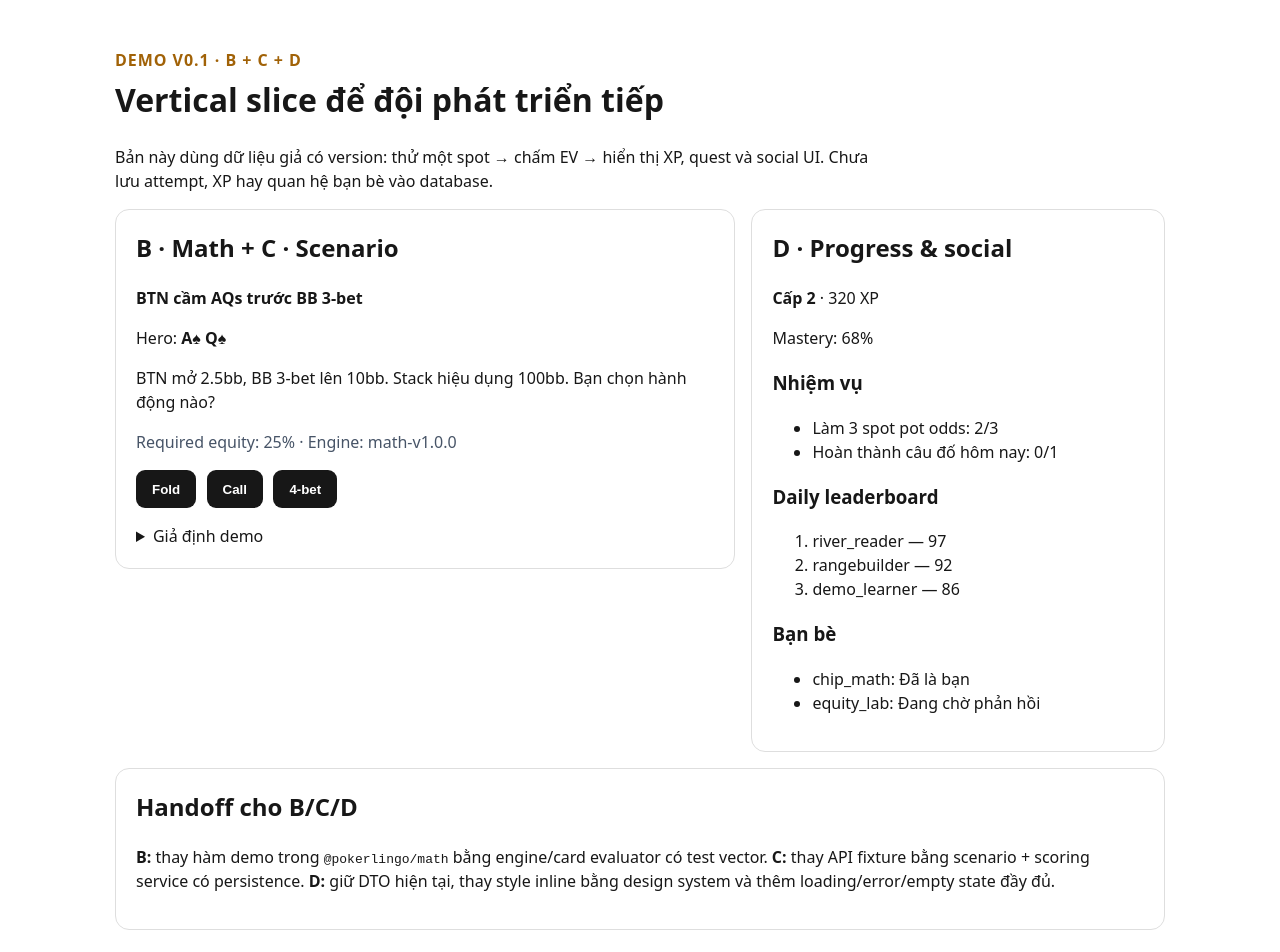
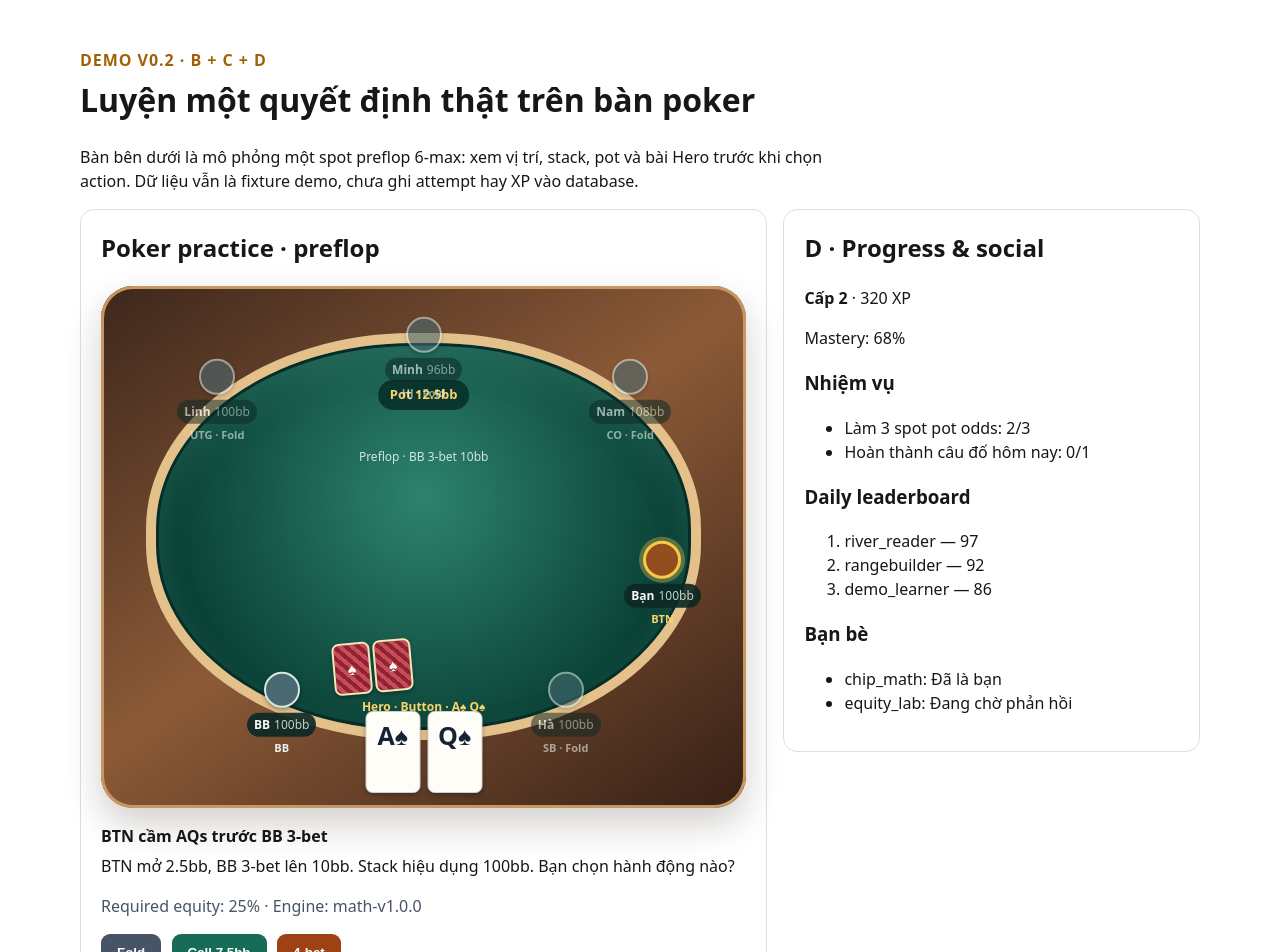
Before and after one commit to guangnn-161/Pokerlingo, a Next.js app in the folder apps/web/: page /demo in a window 1280 px wide. Shown: the top 952 px of the page. Built offline with nearby package versions, Linux system fonts and the light colour scheme.

Commit message:
feat(demo): render interactive poker practice table

```diff
--- a/apps/web/app/demo/demo-client.tsx
+++ b/apps/web/app/demo/demo-client.tsx
@@ -1,15 +1,58 @@
 "use client";
 
-import { useEffect, useState } from "react";
+import { useEffect, useState, type CSSProperties } from "react";
 
 type Action = "fold" | "call" | "raise";
 type ScenarioResponse = { data: { scenario: { id: string; title: string; heroHand: string; prompt: string; actions: Action[]; assumptions: string[] }; math: { requiredEquity: number; engineVersion: string } } };
 type AttemptResult = { data: { selectedAction: Action; recommendedAction: Action; selectedEvBb: number; evLossBb: number; score: number; explanation: string; assumptions: string[]; demo: true } };
 type DashboardResponse = { data: { xp: number; level: number; mastery: number; quests: { id: string; title: string; progress: number; target: number }[]; leaderboard: { rank: number; handle: string; score: number }[]; friends: { handle: string; status: string }[] } };
 
-const actionLabel: Record<Action, string> = { fold: "Fold", call: "Call", raise: "4-bet" };
+type PlayingCardProps = { value?: string; faceDown?: boolean; compact?: boolean };
+type SeatProps = { name: string; position: string; stack: string; style: CSSProperties; active?: boolean; folded?: boolean };
+
+const actionLabel: Record<Action, string> = { fold: "Fold", call: "Call 7.5bb", raise: "4-bet" };
 const card = { border: "1px solid #dedede", borderRadius: 14, padding: "1.25rem", background: "#fff" };
 const button = { border: 0, borderRadius: 9, padding: ".7rem 1rem", background: "#171717", color: "#fff", cursor: "pointer", fontWeight: 700 } as const;
+
+function PlayingCard({ value, faceDown = false, compact = false }: PlayingCardProps) {
+  const red = Boolean(value && /[♥♦]/.test(value));
+  const size = compact ? { width: 34, height: 48, fontSize: 16 } : { width: 53, height: 75, fontSize: 25 };
+
+  if (faceDown) {
+    return <span aria-label="Lá bài úp" style={{ ...size, display: "inline-grid", placeItems: "center", borderRadius: 7, border: "2px solid #f7e6b7", background: "repeating-linear-gradient(45deg, #8f2430, #8f2430 4px, #c64c59 4px, #c64c59 8px)", boxShadow: "0 2px 4px #0005" }}>♠</span>;
+  }
+
+  return <span aria-label={`Lá bài ${value}`} style={{ ...size, display: "inline-flex", alignItems: "flex-start", justifyContent: "center", paddingTop: compact ? 3 : 5, borderRadius: 7, border: "1px solid #d0d0d0", background: "#fffdf8", color: red ? "#c32631" : "#152238", boxShadow: "0 2px 4px #0004", fontWeight: 800 }}>{value}</span>;
+}
+
+function Seat({ name, position, stack, style, active, folded }: SeatProps) {
+  return <div style={{ ...style, position: "absolute", transform: "translate(-50%, -50%)", minWidth: 100, textAlign: "center", opacity: folded ? 0.58 : 1 }}>
+    <div aria-hidden="true" style={{ width: 32, height: 32, borderRadius: "50%", margin: "0 auto 3px", border: active ? "3px solid #f8c84a" : "2px solid #d8e8e0", background: active ? "#944e1e" : "#496a72", boxShadow: active ? "0 0 0 4px #f8c84a55" : "0 2px 4px #0005" }} />
+    <div style={{ display: "inline-flex", alignItems: "center", gap: 4, padding: "3px 7px", borderRadius: 99, color: "#f7faf8", background: "#0d2825e8", fontSize: 12, whiteSpace: "nowrap" }}><strong>{name}</strong><span style={{ color: "#bcd5cb" }}>{stack}</span></div>
+    <div style={{ marginTop: 3, color: active ? "#f8d46a" : "#eaf3ee", fontSize: 11, fontWeight: 700 }}>{position}{folded ? " · Fold" : ""}</div>
+  </div>;
+}
+
+function PokerTable({ heroHand }: { heroHand: string }) {
+  const heroCards = heroHand.split(/\s+/).filter(Boolean).slice(0, 2);
+
+  return <section aria-label="Bàn poker luyện tập" style={{ position: "relative", minHeight: 490, overflow: "hidden", borderRadius: 32, padding: "1rem", color: "#fff", background: "linear-gradient(145deg, #3d271c, #8c5a37 48%, #362016)", boxShadow: "inset 0 0 0 3px #c79761, 0 16px 36px #24150b33" }}>
+    <div style={{ position: "absolute", inset: "9% 7% 13%", borderRadius: "48%", border: "10px solid #e4c18b", background: "radial-gradient(circle at 50% 40%, #2d836e, #0b4238 70%)", boxShadow: "inset 0 0 0 3px #062d27, inset 0 16px 35px #5fb29d33" }} />
+    <span style={{ position: "absolute", top: "18%", left: "50%", transform: "translateX(-50%)", borderRadius: 999, padding: "5px 12px", background: "#082f28de", color: "#f8d46a", fontSize: 13, fontWeight: 800 }}>Pot 12.5bb</span>
+    <span style={{ position: "absolute", top: "31%", left: "50%", transform: "translateX(-50%)", fontSize: 12, color: "#d0e6de" }}>Preflop · BB 3-bet 10bb</span>
+
+    <Seat name="Linh" position="UTG" stack="100bb" folded style={{ top: "22%", left: "18%" }} />
+    <Seat name="Minh" position="HJ" stack="96bb" folded style={{ top: "14%", left: "50%" }} />
+    <Seat name="Nam" position="CO" stack="108bb" folded style={{ top: "22%", left: "82%" }} />
+    <Seat name="Bạn" position="BTN" stack="100bb" active style={{ top: "57%", left: "87%" }} />
+    <Seat name="Hà" position="SB" stack="100bb" folded style={{ top: "82%", left: "72%" }} />
+    <Seat name="BB" position="BB" stack="100bb" style={{ top: "82%", left: "28%" }} />
+
+    <div aria-label="Bài úp của đối thủ BB" style={{ position: "absolute", top: "68%", left: "36%", display: "flex", gap: 3, transform: "rotate(-5deg)" }}><PlayingCard faceDown compact /><PlayingCard faceDown compact /></div>
+    <div style={{ position: "absolute", bottom: 15, left: "50%", display: "flex", gap: 7, transform: "translateX(-50%)" }}>{heroCards.map((value) => <PlayingCard key={value} value={value} />)}</div>
+    <p style={{ position: "absolute", bottom: 92, left: "50%", transform: "translateX(-50%)", margin: 0, fontSize: 12, fontWeight: 700, color: "#f8d46a", whiteSpace: "nowrap" }}>Hero · Button · {heroHand}</p>
+  </section>;
+}
 
 export default function DemoClient() {
   const [scenario, setScenario] = useState<ScenarioResponse["data"]>();
@@ -32,23 +75,25 @@ export default function DemoClient() {
     setResult(payload.data);
   }
 
-  return <main style={{ maxWidth: 1050, margin: "3rem auto", padding: "0 1rem", fontFamily: "system-ui", color: "#171717", lineHeight: 1.5 }}>
-    <p style={{ color: "#a16207", fontWeight: 800, letterSpacing: ".06em", marginBottom: ".25rem" }}>DEMO V0.1 · B + C + D</p>
-    <h1 style={{ marginTop: 0 }}>Vertical slice để đội phát triển tiếp</h1>
-    <p style={{ maxWidth: 760 }}>Bản này dùng dữ liệu giả có version: thử một spot → chấm EV → hiển thị XP, quest và social UI. Chưa lưu attempt, XP hay quan hệ bạn bè vào database.</p>
+  return <main style={{ maxWidth: 1120, margin: "3rem auto", padding: "0 1rem", fontFamily: "system-ui", color: "#171717", lineHeight: 1.5 }}>
+    <p style={{ color: "#a16207", fontWeight: 800, letterSpacing: ".06em", marginBottom: ".25rem" }}>DEMO V0.2 · B + C + D</p>
+    <h1 style={{ marginTop: 0 }}>Luyện một quyết định thật trên bàn poker</h1>
+    <p style={{ maxWidth: 760 }}>Bàn bên dưới là mô phỏng một spot preflop 6-max: xem vị trí, stack, pot và bài Hero trước khi chọn action. Dữ liệu vẫn là fixture demo, chưa ghi attempt hay XP vào database.</p>
     {error && <p role="alert" style={{ color: "#b42318" }}>{error}</p>}
-    <section style={{ display: "grid", gridTemplateColumns: "minmax(0, 1.5fr) minmax(260px, 1fr)", gap: "1rem", alignItems: "start" }}>
+    <section style={{ display: "grid", gridTemplateColumns: "minmax(0, 1.65fr) minmax(260px, 1fr)", gap: "1rem", alignItems: "start" }}>
       <article style={card}>
-        <h2 style={{ marginTop: 0 }}>B · Math + C · Scenario</h2>
-        {!scenario ? <p>Đang tải tình huống…</p> : <>
-          <p><strong>{scenario.scenario.title}</strong></p>
-          <p>Hero: <strong>{scenario.scenario.heroHand}</strong></p>
-          <p>{scenario.scenario.prompt}</p>
-          <p style={{ color: "#475467" }}>Required equity: {(scenario.math.requiredEquity * 100).toFixed(0)}% · Engine: {scenario.math.engineVersion}</p>
-          <div style={{ display: "flex", gap: ".65rem", flexWrap: "wrap" }}>
-            {scenario.scenario.actions.map((action) => <button key={action} style={button} onClick={() => submit(action)}>{actionLabel[action]}</button>)}
+        <h2 style={{ marginTop: 0 }}>Poker practice · preflop</h2>
+        {!scenario ? <p>Đang dựng bàn chơi…</p> : <>
+          <PokerTable heroHand={scenario.scenario.heroHand} />
+          <div style={{ marginTop: "1rem" }}>
+            <p style={{ marginBottom: ".35rem" }}><strong>{scenario.scenario.title}</strong></p>
+            <p style={{ marginTop: 0 }}>{scenario.scenario.prompt}</p>
+            <p style={{ color: "#475467" }}>Required equity: {(scenario.math.requiredEquity * 100).toFixed(0)}% · Engine: {scenario.math.engineVersion}</p>
+            <div aria-label="Các action khả dụng" style={{ display: "flex", gap: ".65rem", flexWrap: "wrap" }}>
+              {scenario.scenario.actions.map((action) => <button key={action} style={{ ...button, background: action === "fold" ? "#475467" : action === "raise" ? "#9c4214" : "#176b57" }} onClick={() => submit(action)}>{actionLabel[action]}</button>)}
+            </div>
+            <details style={{ marginTop: "1rem" }}><summary>Giả định demo</summary><ul>{scenario.scenario.assumptions.map((item) => <li key={item}>{item}</li>)}</ul></details>
           </div>
-          <details style={{ marginTop: "1rem" }}><summary>Giả định demo</summary><ul>{scenario.scenario.assumptions.map((item) => <li key={item}>{item}</li>)}</ul></details>
         </>}
         {result && <section aria-live="polite" style={{ marginTop: "1.25rem", paddingTop: "1rem", borderTop: "1px solid #e5e5e5" }}>
           <h3>Kết quả attempt</h3>
@@ -71,7 +116,7 @@ export default function DemoClient() {
     </section>
     <section style={{ ...card, marginTop: "1rem" }}>
       <h2 style={{ marginTop: 0 }}>Handoff cho B/C/D</h2>
-      <p><strong>B:</strong> thay hàm demo trong <code>@pokerlingo/math</code> bằng engine/card evaluator có test vector. <strong>C:</strong> thay API fixture bằng scenario + scoring service có persistence. <strong>D:</strong> giữ DTO hiện tại, thay style inline bằng design system và thêm loading/error/empty state đầy đủ.</p>
+      <p><strong>B:</strong> nối equity/range engine vào spot. <strong>C:</strong> thay fixture bằng scenario + scoring có persistence. <strong>D:</strong> tách bàn poker này thành design system responsive, sau đó thêm board, bet sizing và các street tiếp theo.</p>
     </section>
   </main>;
 }
```
Also changed, not shown: 2 other files (tests, documents, lock files or other folders).
